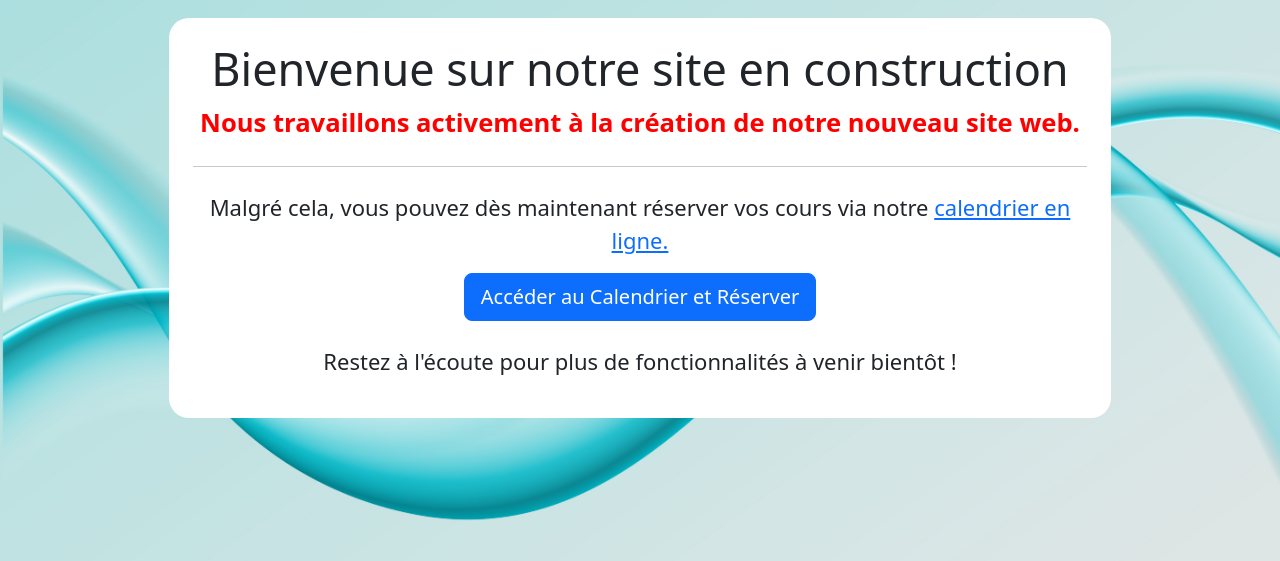
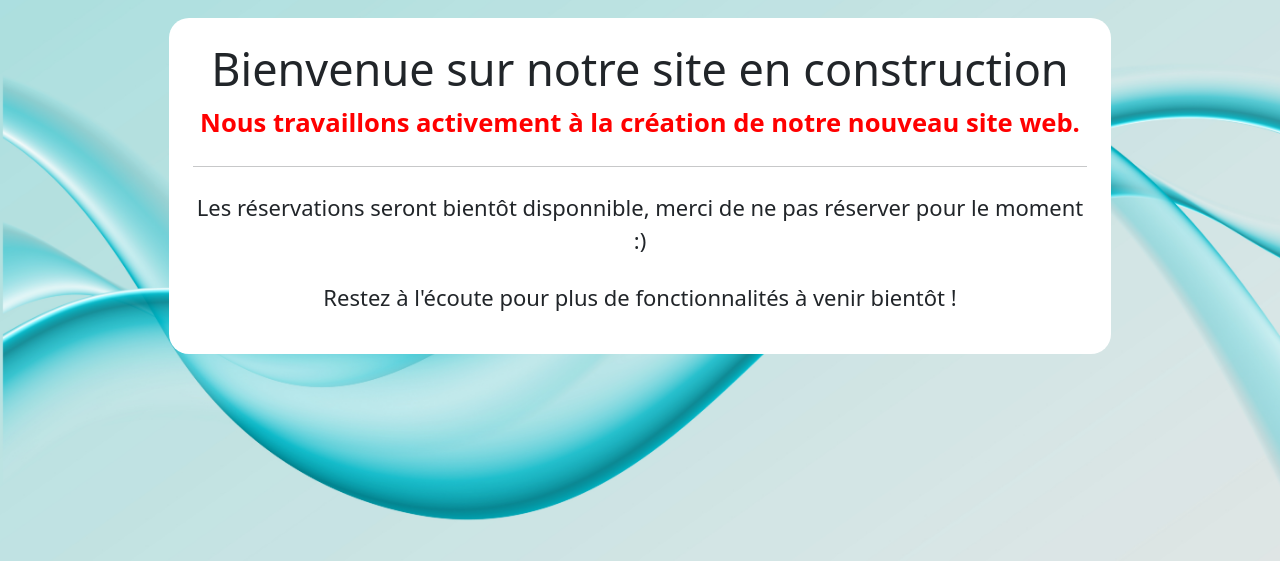
Before and after one commit to SamuelMeline/AirStudio73, a Symfony app: template templates/home/index.html.twig in a window 1280 px wide. Shown: the part 155-716 px from the top of the page. Run offline with Twig, Linux system fonts and the light colour scheme; the template is opened without the code that fills it, so the values that code supplies are empty; some libraries are stand-ins or nearby versions.

Commit message:
retrait de reservation

```diff
--- a/templates/home/index.html.twig
+++ b/templates/home/index.html.twig
@@ -1,6 +1,7 @@
 {% extends 'base.html.twig' %}
 
-{% block title %}Accueil - Site en cours de création{% endblock %}
+{% block title %}Accueil - Site en cours de création
+{% endblock %}
 
 {% block body %}
 	<div class="container mt-5">
@@ -8,8 +9,10 @@
 			<h1 class="display-4">Bienvenue sur notre site en construction</h1>
 			<p class="lead">Nous travaillons activement à la création de notre nouveau site web.</p>
 			<hr class="my-4">
-        <p>Malgré cela, vous pouvez dès maintenant réserver vos cours via notre <a href="{{ path('calendar') }}"> calendrier en ligne.</a></p>
-        <a class="btn btn-primary btn-lg" href="{{ path('calendar') }}" role="button">Accéder au Calendrier et Réserver</a>
+			<p>Les réservations seront bientôt disponnible, merci de ne pas réserver pour le moment :)
+			</p>
+			{# <p>Malgré cela, vous pouvez dès maintenant réserver vos cours via notre <a href="{{ path('calendar') }}"> calendrier en ligne.</a></p> #}
+			{# <a class="btn btn-primary btn-lg" href="{{ path('calendar') }}" role="button">Accéder au Calendrier et Réserver</a> #}
 			<p class="mt-4">Restez à l'écoute pour plus de fonctionnalités à venir bientôt !</p>
 		</div>
 	</div>
```
Lines whose indentation alone changed are shown as unchanged.
